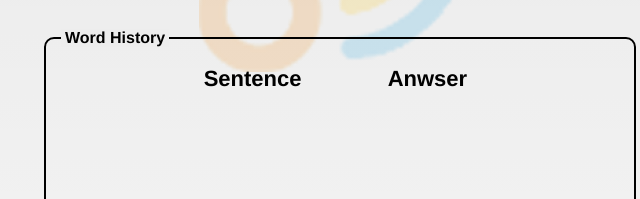
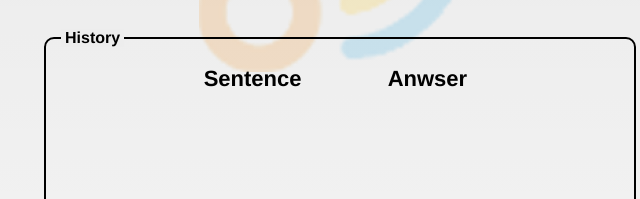
Before and after one commit to rodrigowirth/bravositions, a plain HTML site: page index.html in a window 1280 px wide. Shown: the part 517-716 px from the top of the page, 300-940 px from the left. Drawn offline with Linux system fonts and the light colour scheme.

Commit message:
Change "Word History" to "History" in the Index page

```diff
--- a/index.html
+++ b/index.html
@@ -92,7 +92,7 @@
 			</div>
 		</div>
 		<div class="historyBox">
-			<div>Word History</div>
+			<div>History</div>
 			<div>
 				<ul id="prepositionTenses">
 					<li>Sentence</li>
```
